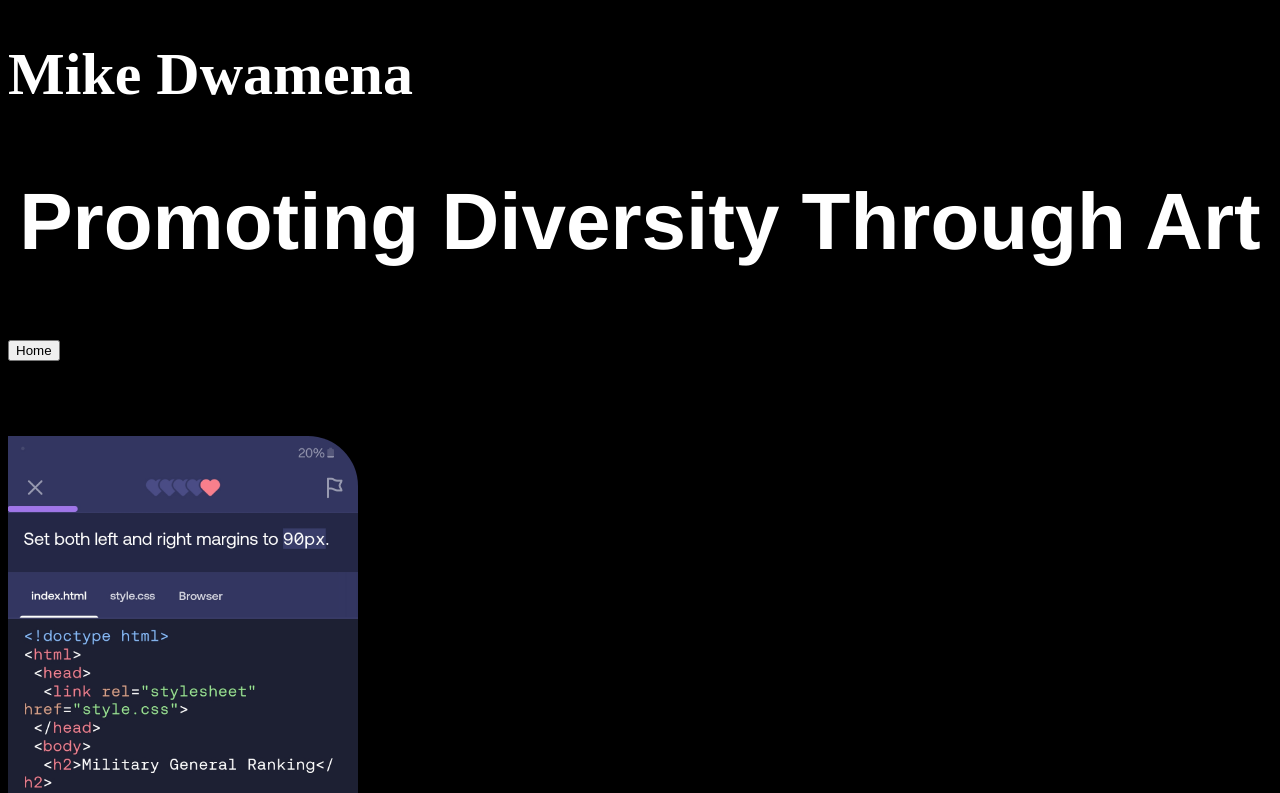
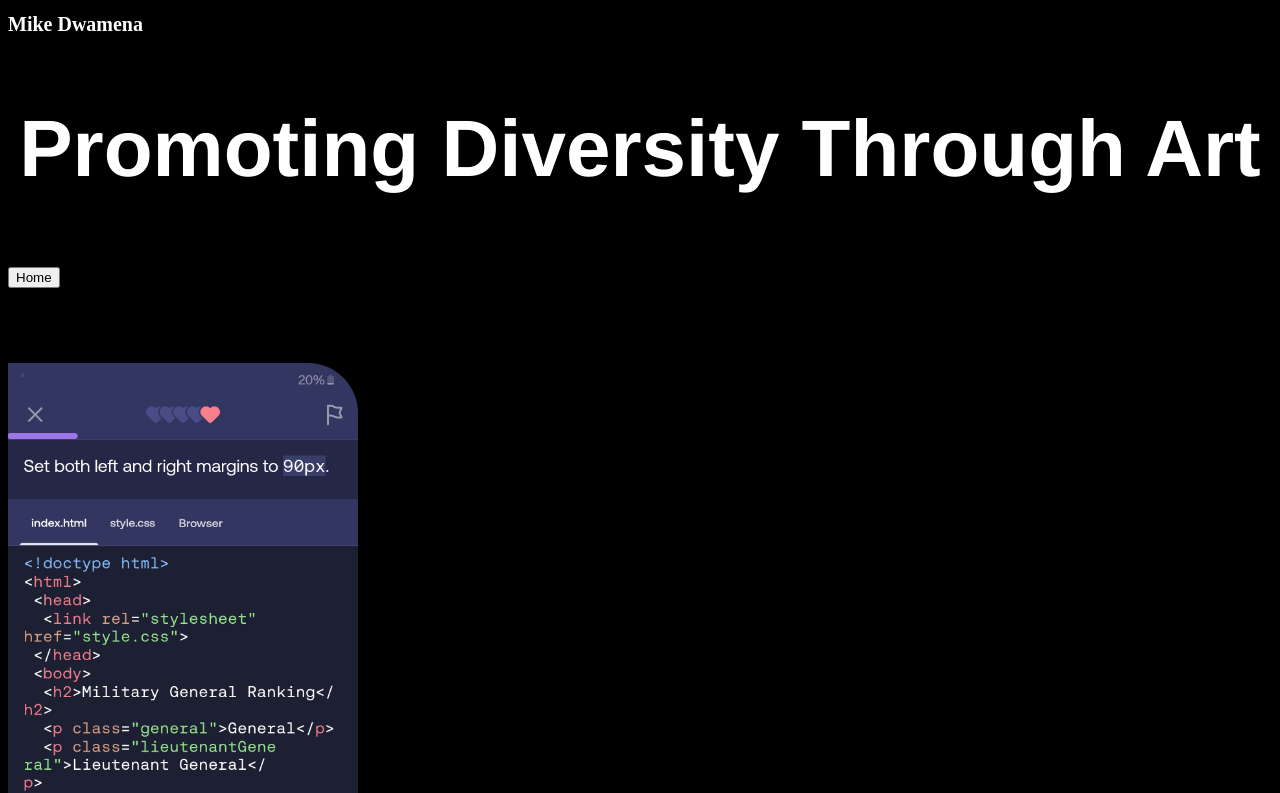
Before and after one commit to Mike-Dwamena/Mike-Dwamena, a plain HTML site: page index.html in a window 1280 px wide. Shown: the top 793 px of the page. Drawn offline with Linux system fonts and the light colour scheme.

Commit message:
Update style.css

```diff
--- a/style.css
+++ b/style.css
@@ -1,6 +1,6 @@
 body{background-color: black;}
 
-.title {font-size: 60px; color: white;}
+.title {font-size: 20px; color: white;}
 
 .subtitle {font-size: 80px;
 font-family: Helvetica;
```
